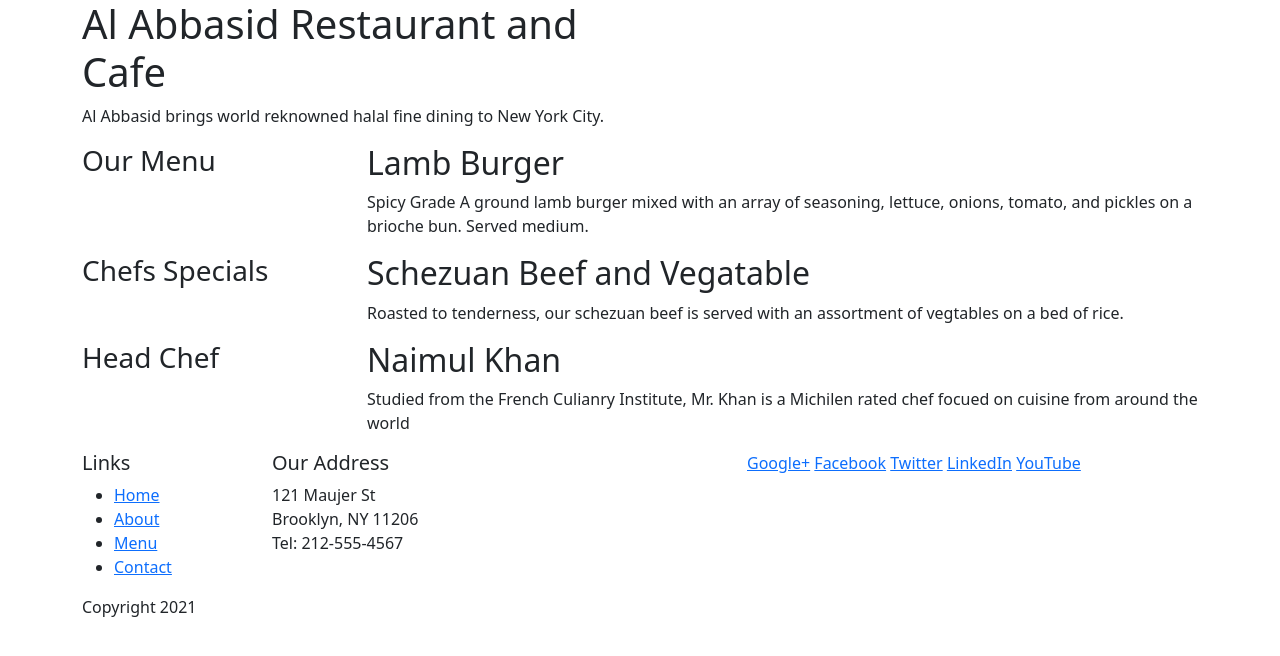
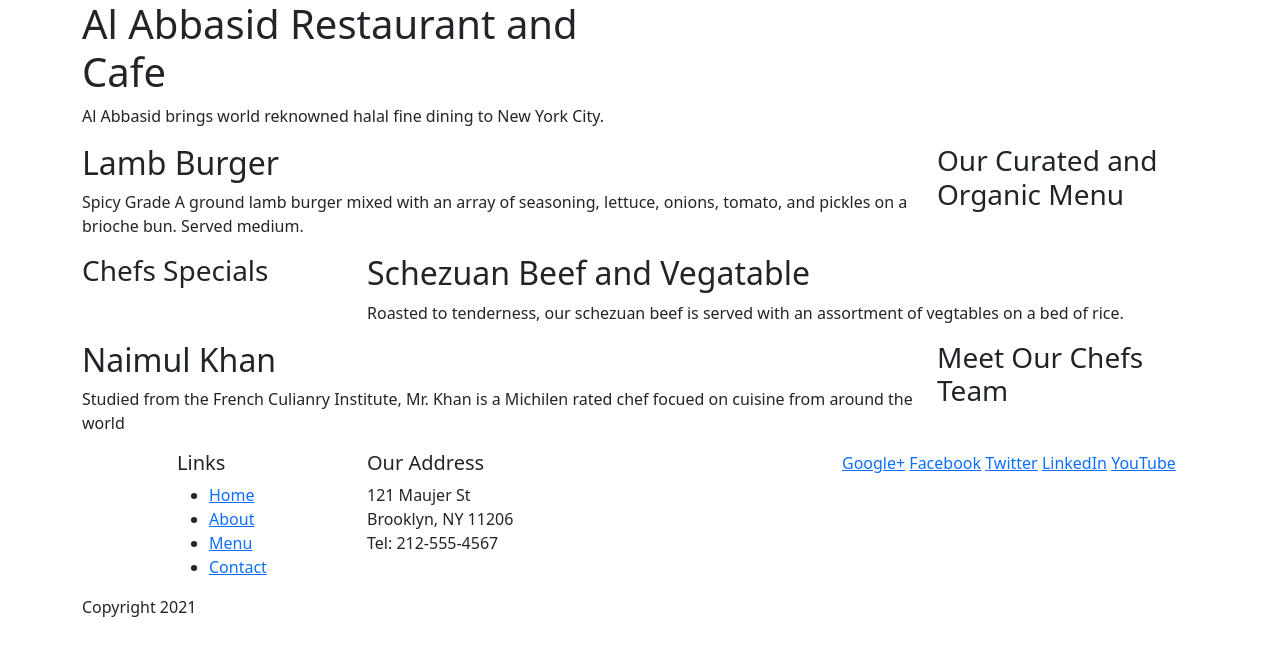
Before and after one commit to naimul-khan/bootstrap_restuarant, a website: page index.html in a window 1280 px wide. Drawn offline with nearby package versions, Linux system fonts and the light colour scheme.

Commit message:
completed sample of the bootstrap project

```diff
--- a/index.html
+++ b/index.html
@@ -6,9 +6,9 @@
         <!--below is code for the viewpoert-->
         <meta name="viewpoert" content="width=device-width, initial-scale=1, shrink-to-fit=no">
         <!-- tell the browser to produce the highest quality page-->
+        <!--
         <meta http-equiv="x-ua-compatible" content="ie=edge,chrome=1">
-
-
+        -->
         <!--below is the connection to boostrap-->
         <link rel="stylesheet" href="node_modules/bootstrap/dist/css/bootstrap.min.css">
 
@@ -33,12 +33,12 @@
         <div class="container">
             <div class="row">
                 <!-- column 1-->
-                <div class="col-12 col-sm-4 col-md-3">
-                    <h3>Our Menu</h3>
+                <div class="col-12 col-sm-4 order-sm-last col-md-3">
+                    <h3>Our Curated and Organic Menu</h3>
                 </div>
 
                 <!-- column 2 -->
-                <div class="col col-sm col-md"> <!-- is saying to fill in the rest of the columns from the specifications in the previous div -->
+                <div class="col col-sm order-sm-first col-md"> <!-- is saying to fill in the rest of the columns from the specifications in the previous div -->
                     <h2>Lamb Burger</h2>
                     <p>Spicy Grade A ground lamb burger mixed with an array of seasoning, lettuce, onions, tomato, and pickles on a brioche bun. Served medium.</p>
                 </div>
@@ -55,10 +55,10 @@
             </div>
 
             <div class="row">
-                <div class="col-12 col-sm-4 col-md-3">
-                    <h3>Head Chef</h3>
+                <div class="col-12 col-sm-4 ordr-sm-last col-md-3">
+                    <h3>Meet Our Chefs Team</h3>
                 </div>
-                <div class="col col-sm col-md">
+                <div class="col col-sm order-sm-first col-md">
                     <h2>Naimul Khan</h2>
                     <p>Studied from the French Culianry Institute, Mr. Khan is a Michilen rated chef focued on cuisine from around the world</p>
                 </div>
@@ -70,7 +70,7 @@
                 <div class="row">
                     <!-- Remember, these columns ADD up to 12 -->
                     <!-- Column 1 -->
-                    <div class="col-4 col-sm-2">
+                    <div class="col-4 offset-1 col-sm-2">
                         <h5>Links</h5>
                         <ul>
                             <li><a href="#">Home</a></li>
```
